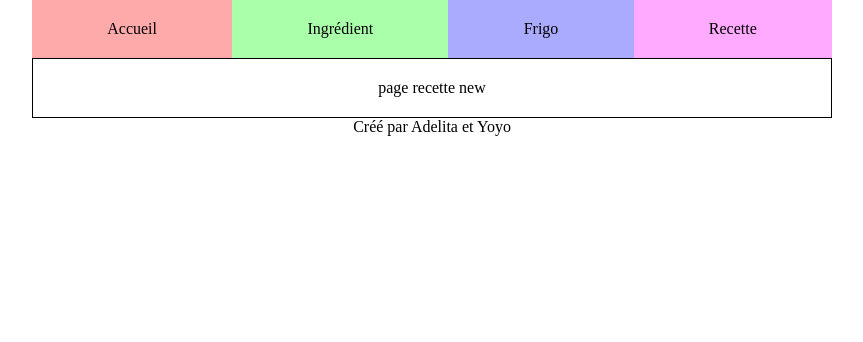
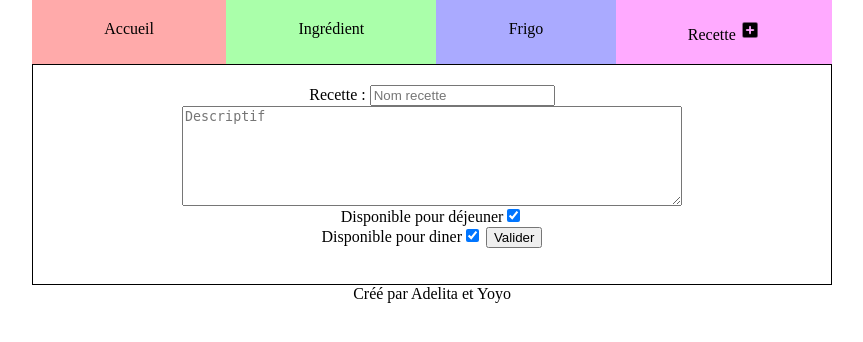
Before and after one commit to yoletx/cuisinebox, a PHP site: page /index.php?page=recette_new in a window 1280 px wide. Shown: the top 342 px of the page, without its empty margins (208-1071 px from the left). Run offline with PHP 8.4, Linux system fonts and the light colour scheme.

Commit message:
Ajout recettes

```diff
--- a/classes/recette_new.php
+++ b/classes/recette_new.php
@@ -3,9 +3,202 @@ require_once("classes/fenetre.php");
 
 class RecetteNew extends Fenetre
 {
+	private $reloadString = '';
 
 	public function __construct(){
-		$this->content = "page recette new";
+		if(isset($_POST["nom"]) && isset($_POST["descriptif"])){
+			$this->enregistrerRecette();
+		}
+
+
+	  if(isset($_GET["ajax_action"])){
+      $this->trait_ajax();
+    } else {
+      $this->trait_html();
+    }
 	}
+
+	function enregistrerRecette(){
+		$stm = Database::$mysqli->prepare("SELECT count(*) FROM recette WHERE nom=?");
+		$stm->bind_param('s',$_POST["nom"]);
+		$stm->execute();
+		$stm->bind_result($cnt);
+		$stm->close();
+		if($cnt == 0){ //Si pas de recette avec ce nom, on va la créer
+			$stm = Database::$mysqli->prepare("INSERT INTO recette (nom, descriptif, dejeuner, diner) VALUES (?,?,?,?)");
+			$stm->bind_param("ssii",$_POST["nom"], $_POST["descriptif"], $_POST["dejeuner"],$_POST["diner"]);
+			$stm->execute();
+			$id = $stm->insert_id;
+			$stm->close();
+		}
+		$this->reloadString = '<script>document.location.href=\'index.php?page=recette_new&id_recette='.$id.'\'</script>';
+	}
+
+  //-------------------------
+  //-----------AJAX----------
+  //-------------------------
+  private function trait_ajax(){
+
+    switch($_GET["ajax_action"]){
+      case "ajouter":
+        $id = $_POST["id"];
+        $quantite = $_POST["quantite"];
+        $id_recette = $_GET["id_recette"];
+
+        $stm = Database::$mysqli->prepare("SELECT count(*) FROM ingredient_recette WHERE id_recette = ? AND id_ingredient = ?");
+        $stm->bind_param("ii",$id_recette, $id);
+        $stm->execute();
+        $stm->bind_result($cnt);
+        $stm->fetch();
+        $stm->close();
+        if($cnt == 1){ //Si on a déjà cet ingrédient dans la recette alors on lui ajoute de la quantité
+          $stm = Database::$mysqli->prepare("SELECT quantite FROM ingredient_recette WHERE id_recette = ? AND id_ingredient = ?");
+        	$stm->bind_param("ii",$id_recette, $id);
+          $stm->execute();
+          $stm->bind_result($quantite_old);
+          $stm->fetch();
+          $stm->close();
+
+          $stm = Database::$mysqli->prepare("UPDATE ingredient_recette SET quantite = ? WHERE id_recette = ? AND id_ingredient = ?");
+          $nouvelle_quantite = $quantite+$quantite_old;
+          $stm->bind_param("dii", $nouvelle_quantite, $id_recette, $id);
+          $stm->execute();
+          $stm->close();
+        } else { //Sinon on l'ajoute avec la valeur entrée
+          $stm = Database::$mysqli->prepare("INSERT INTO ingredient_recette (id_recette,id_ingredient,quantite) VALUES (?,?,?)");
+          $stm->bind_param("iid", $id_recette, $id, $quantite);
+          $stm->execute();
+          $stm->close();
+        }
+        break;
+      case "supprimer":
+        $id = $_POST["id"];
+        $id_recette = $_GET["id_recette"];
+
+        $stm = Database::$mysqli->prepare("DELETE FROM ingredient_recette WHERE id_recette = ? AND id_ingredient = ?");
+        $stm->bind_param("ii",$id_recette, $id);
+        $stm->execute();
+        $stm->close();
+        break;
+      case "modifier":
+      echo "aaa";
+        $id = $_POST["id"];
+        $quantite = $_POST["quantite"];
+        $id_recette = $_GET["id_recette"];
+
+        $stm = Database::$mysqli->prepare("UPDATE ingredient_recette SET quantite = ? WHERE id_recette = ? AND id_ingredient = ?");
+        $stm->bind_param("dii",$quantite,$id_recette, $id);
+        $stm->execute();
+        $stm->fetch();
+        $stm->close();
+        echo "quanttie = ".$quantite;
+        echo "idrecette = ".$id_recette;
+        echo "id = ".$id;
+        break;
+    }
+  }
+
+  //-------------------------
+  //-----------HTML----------
+  //-------------------------
+
+  private function trait_html(){
+    $this->header  = $this->generate_header();
+    $this->content = $this->generate_content();
+  }
+  private function generate_header(){
+    return '<script src="javascript/recette_new.js"></script>';
+  }
+
+	function generate_content(){
+		$html = '
+			<div class="recette_main">
+				<div class="recette_form">'.$this->generate_form().'</div>';
+
+		if(isset($_GET["id_recette"])){
+			$html .= '
+				<div class="recette_all_ingredients">'.$this->generateAllIngr().'</div>
+				<div class="recette_selected_ingredients">'.$this->generateSelectedIngr().'</div>';
+		}
+
+		$html .= '</div>';
+		return $html.$this->reloadString;
+	}
+
+	function generate_form(){
+		$nom = '';
+		$descriptif = '';
+		if(isset($_GET["id_recette"])){
+			$stm = Database::$mysqli->prepare("SELECT nom, descriptif FROM recette WHERE id=?");
+			$stm->bind_param('i', $_GET["id_recette"]);
+			$stm->execute();
+			$stm->bind_result($nom, $descriptif);
+			$stm->fetch();
+			$stm->close();
+		}
+		return '
+			<form method="post">
+				<label for="nom">Recette : </label><input type="text" id="nom" name="nom" placeholder="Nom recette" value="'.$nom.'"/><br/>
+				<textarea name="descriptif" placeholder="Descriptif" style="width:500px;height:100px">'.$descriptif.'</textarea><br/>
+				<label for="dejeuner">Disponible pour déjeuner</label><input type="checkbox" id="dejeuner" name="dejeuner" checked="checked"><br/>
+				<label for="diner">Disponible pour diner</label><input type="checkbox" id="diner" name="diner" checked="checked">
+				<input type="submit" value="Valider">
+			</form>';
+	}
+
+  private function generateAllIngr(){
+    $res =  Database::$mysqli->query("SELECT id, nom, mesure FROM ingredient ORDER BY nom");
+    $html = "<table>";
+    $html.= " <thead>";
+    $html.= "   <tr><th>Nom</th><th>Ajouter</th></tr>";
+    $html.= " </thead>";
+    $html.= " <tbody>";
+    while($row = $res->fetch_assoc()){
+      $html.= " <tr>";
+      $html.= "   <td>".$row["nom"]."</td>";
+      $html.= "   <td style=\"text-align:center\"><img class=\"icon\" src=\"images/add.png\" onclick=\"ajouter(".$row["id"].",'".$row["mesure"]."','".$row["nom"]."');\"/></td>";
+      $html.= " </tr>";
+    }
+    $html.= " </tbody>";
+    $html.= "</table>";
+    return $html;
+  }
+
+  private function generateSelectedIngr(){
+    $stm =  Database::$mysqli->prepare("
+    		SELECT
+    			ingredient.id AS id,
+    			ingredient.nom AS nom,
+    			ingredient.mesure AS mesure,
+    			recette.id AS id_recette,
+    			ingredient_recette.quantite AS quantite
+    		FROM ingredient_recette
+    		INNER JOIN recette ON recette.id = id_recette
+    		INNER JOIN ingredient ON id_ingredient = ingredient.id
+    		WHERE recette.id = ?
+    		ORDER BY nom");
+
+   	$stm->bind_param("i",$_GET["id_recette"]);
+   	$stm->execute();
+   	$stm->bind_result($id, $nom, $mesure, $id_recette, $quantite);
+
+    $html = "<table>";
+    $html.= " <thead>";
+    $html.= "   <tr><th></th><th>Nom</th><th>Quantité</th><th></th></tr>";
+    $html.= " </thead>";
+    $html.= " <tbody>";
+    while($stm->fetch()){
+      $html.= " <tr>";
+      $html.= "   <td style=\"text-align:center\"><img class=\"icon\" src=\"images/delete.png\" onclick=\"supprimer(".$id.");\"/></td>";
+      $html.= "   <td>".$nom."</td>";
+      $html.= "   <td>".Util::formater_quantite($quantite,$mesure)."</td>";
+      $html.= "   <td style=\"text-align:center\"><img class=\"icon\" src=\"images/edit.png\" onclick=\"edit(".$id.",'".$mesure."','".$nom."');\"/></td>";
+      $html.= " </tr>";
+    }
+    $html.= " </tbody>";
+    $html.= "</table>";
+    return $html;
+  }
+
 }
 ?>
--- a/classes/util.php
+++ b/classes/util.php
@@ -8,17 +8,17 @@ class Util
         return $quantite;
         break;
       case "P":
-        if($quantite>1){
+        if($quantite>=1){
           return round($quantite,3)."(kgs)";
         } else {
-          return round($quantite,3)."(gr.)";
+          return round($quantite*1000,3)."(gr.)";
         }
         break;
       case "L":
         if($quantite>1){
           return round($quantite,3)."(l)";
         } else {
-          return (round($quantite,3)*1000)."(ml)";
+          return (round($quantite*1000,3))."(ml)";
         }
         break;
     }
--- a/css/main.css
+++ b/css/main.css
@@ -87,3 +87,20 @@ tr:hover td{
 	border-radius:5px;
 	cursor:pointer;
 }
+
+.recette_main {
+	display:grid;
+}
+
+.recette_form{
+	grid-column-start:1;
+	grid-column-end:3;
+}
+.recette_all_ingredients{
+	grid-column-start:1;
+	grid-column-end:2;
+}
+.recette_selected_ingredients{
+	grid-column-start:2;
+	grid-column-end:3;
+}
--- a/index.php
+++ b/index.php
@@ -8,7 +8,6 @@
 	require_once("classes/recette_new.php");
 
 	Database::connect();
-
 	if(!isset($_GET["page"])){
 		$page = "";
 	} else {
@@ -43,10 +42,10 @@
 			</head>
 			<body>
 				<div class="main_grid">
-					<div class="accueil"    onclick="goto(\'accueil\');"    >Accueil</div>
-					<div class="ingredient" onclick="goto(\'ingredient\');" >Ingrédient</div>
-					<div class="frigo"      onclick="goto(\'frigo\');"      >Frigo</div>
-					<div class="recette"    onclick="goto(\'recette\');"    >Recette</div>
+					<div class="accueil"    onclick="goto(\'accueil\', event);"    >Accueil</div>
+					<div class="ingredient" onclick="goto(\'ingredient\', event);" >Ingrédient</div>
+					<div class="frigo"      onclick="goto(\'frigo\', event);"      >Frigo</div>
+					<div class="recette"    onclick="goto(\'recette\', event);"    >Recette <img class="icon" src="images/add.png" onclick="goto(\'recette_new\', event); return false;"/></div>
 					<div class="content">';
 						$fenetre->afficher();
 		echo '</div>
--- a/javascript/main.js
+++ b/javascript/main.js
@@ -1,3 +1,4 @@
-function goto(action){
+function goto(action, ev){
 	document.location.href = 'index.php?page='+action;
+	event.stopPropagation();
 }
--- /dev/null
+++ b/javascript/recette_new.js
@@ -0,0 +1,91 @@
+function ajouter(id, mesure, nom){
+	var quantite;
+	switch(mesure){
+		case 'U':
+			quantite = prompt('Combien voulez-vous ajouter de ' + nom + ' ? ');
+			break;
+		case 'P':
+			quantite = prompt('Combien voulez-vous ajouter de kilos de '+ nom + ' ?');
+			break;
+		case 'L':
+			quantite = prompt('Combien voulez-vous ajouter de litres de ' + nom + ' ?');
+			break;
+	}
+
+	var xhr = new XMLHttpRequest();
+
+	xhr.onreadystatechange = function() {
+	  if (xhr.readyState == XMLHttpRequest.DONE ) {
+	    if(xhr.status == 200){
+	      console.log(xhr.responseText);
+	      document.location.href = document.location.href;
+	    } else if(xhr.status == 400) {
+	      console.log('There was an error 400');
+	    } else {
+	      console.log('something else other than 200 was returned');
+	    }
+	  }
+	}
+
+	xhr.open("POST", document.location.href + '&ajax_action=ajouter', true);
+	xhr.setRequestHeader('Content-type', 'application/x-www-form-urlencoded');
+
+	xhr.send("id="+id+"&quantite="+quantite);
+}
+
+function supprimer(id){
+	var xhr = new XMLHttpRequest();
+
+	xhr.onreadystatechange = function() {
+	  if (xhr.readyState == XMLHttpRequest.DONE ) {
+	    if(xhr.status == 200){
+	      console.log(xhr.responseText);
+	      document.location.href = document.location.href;
+	    } else if(xhr.status == 400) {
+	      console.log('There was an error 400');
+	    } else {
+	      console.log('something else other than 200 was returned');
+	    }
+	  }
+	}
+
+	xhr.open("POST", document.location.href + '&ajax_action=supprimer', true);
+	xhr.setRequestHeader('Content-type', 'application/x-www-form-urlencoded');
+
+	xhr.send("id="+id);
+}
+
+function edit(id, mesure, nom){
+	var quantite;
+	switch(mesure){
+		case 'U':
+			quantite = prompt('Combien y a t\'il de ' + nom + ' ? ');
+			break;
+		case 'P':
+			quantite = prompt('Combien de kilos de '+ nom + ' ?');
+			break;
+		case 'L':
+			quantite = prompt('Combien de litres de ' + nom + ' ?');
+			break;
+	}
+
+	var xhr = new XMLHttpRequest();
+
+	xhr.onreadystatechange = function() {
+	  if (xhr.readyState == XMLHttpRequest.DONE ) {
+	    if(xhr.status == 200){
+	      console.log(xhr.responseText);
+	      document.location.href = document.location.href;
+	    } else if(xhr.status == 400) {
+	      console.log('There was an error 400');
+	    } else {
+	      console.log('something else other than 200 was returned');
+	    }
+	  }
+	}
+
+	xhr.open("POST", document.location.href + '&ajax_action=modifier', true);
+	xhr.setRequestHeader('Content-type', 'application/x-www-form-urlencoded');
+
+	xhr.send("id="+id+"&quantite="+quantite);
+}
```
